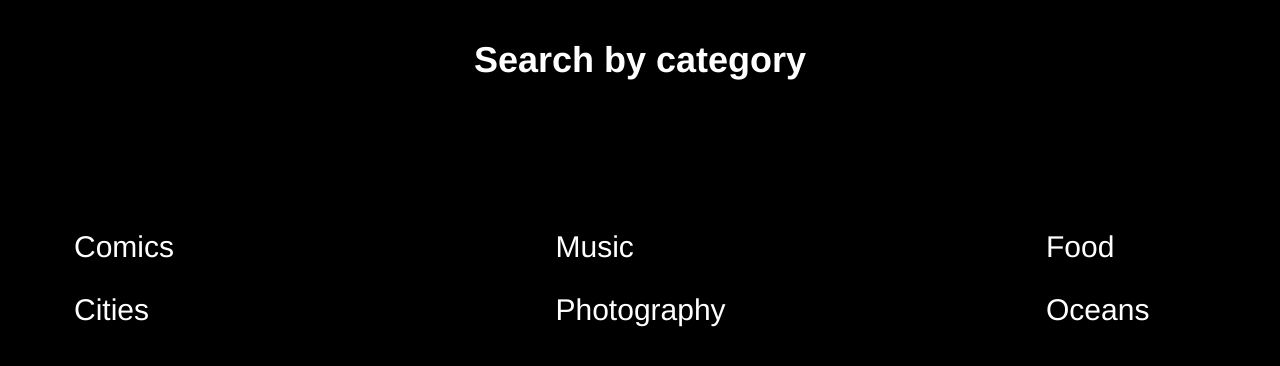
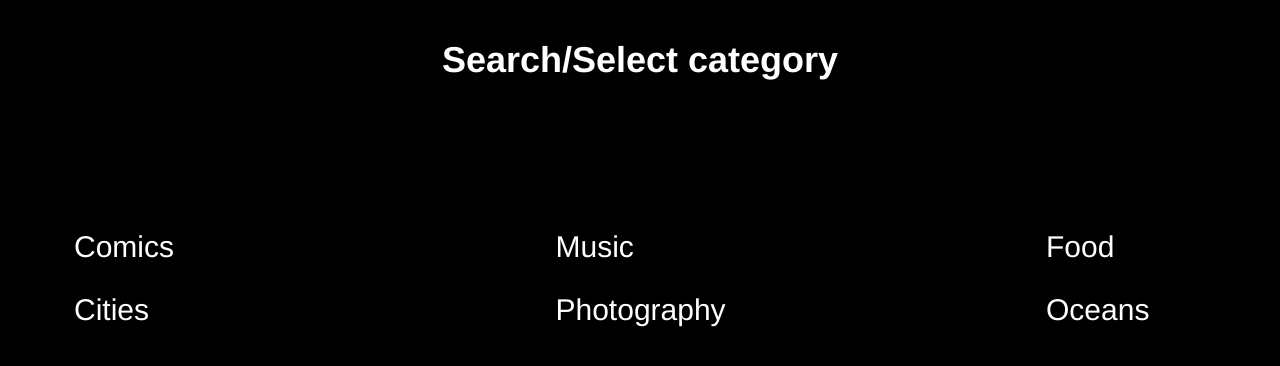
Before and after one commit to DavidNganga/gallery, a Django app: page / in a window 1280 px wide. Shown: the part 52-418 px from the top of the page. Run offline with Django 3.2, Linux system fonts and the light colour scheme; some libraries are stand-ins or nearby versions.

Commit message:
modified welcome.html

```diff
--- a/gallery/pics/templates/welcome.html
+++ b/gallery/pics/templates/welcome.html
@@ -10,7 +10,7 @@
 <div class="content container">
     <div class="row">
         <div class="col-md-12">
-          <h1 class='text-center'>  <strong>Search by category</strong>  </h1>
+          <h1 class='text-center'>  <strong>Search/Select category</strong>  </h1>
 
 <table style="width:95%;">
   <tbody>
```
